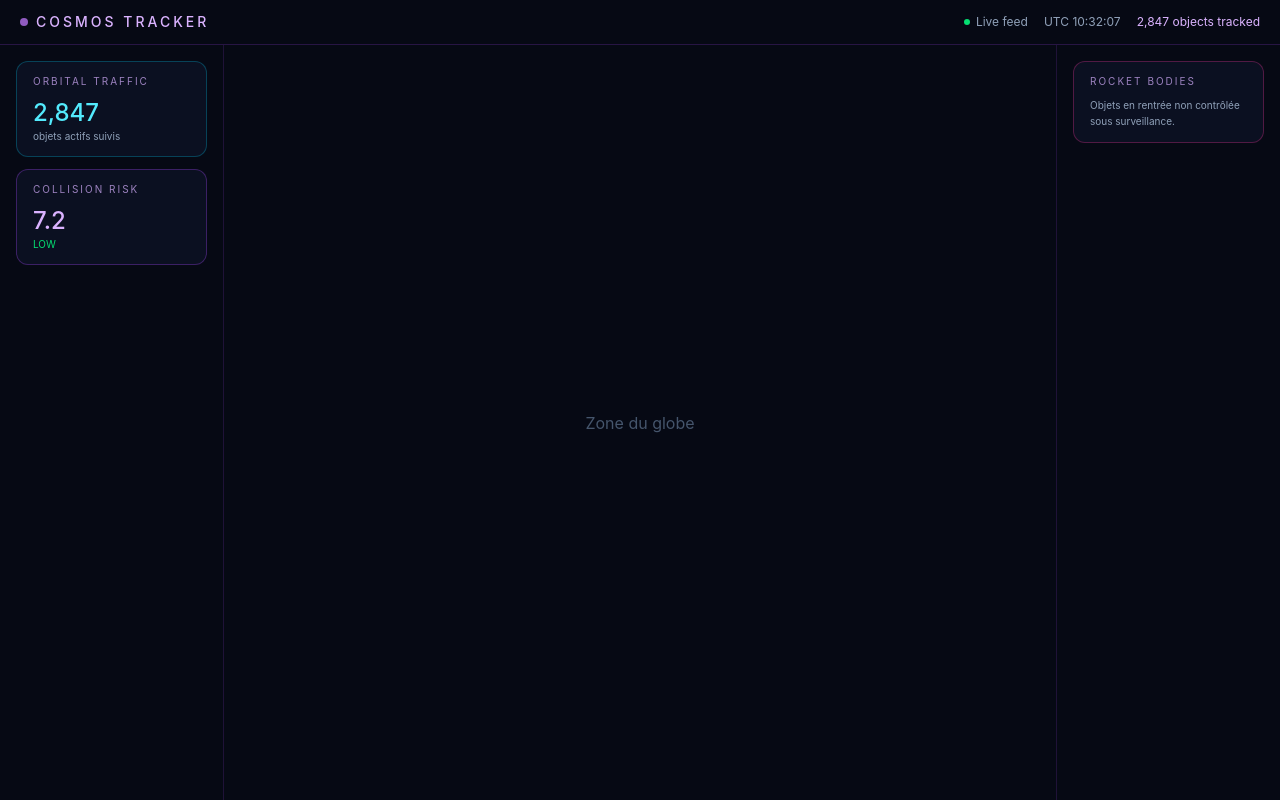
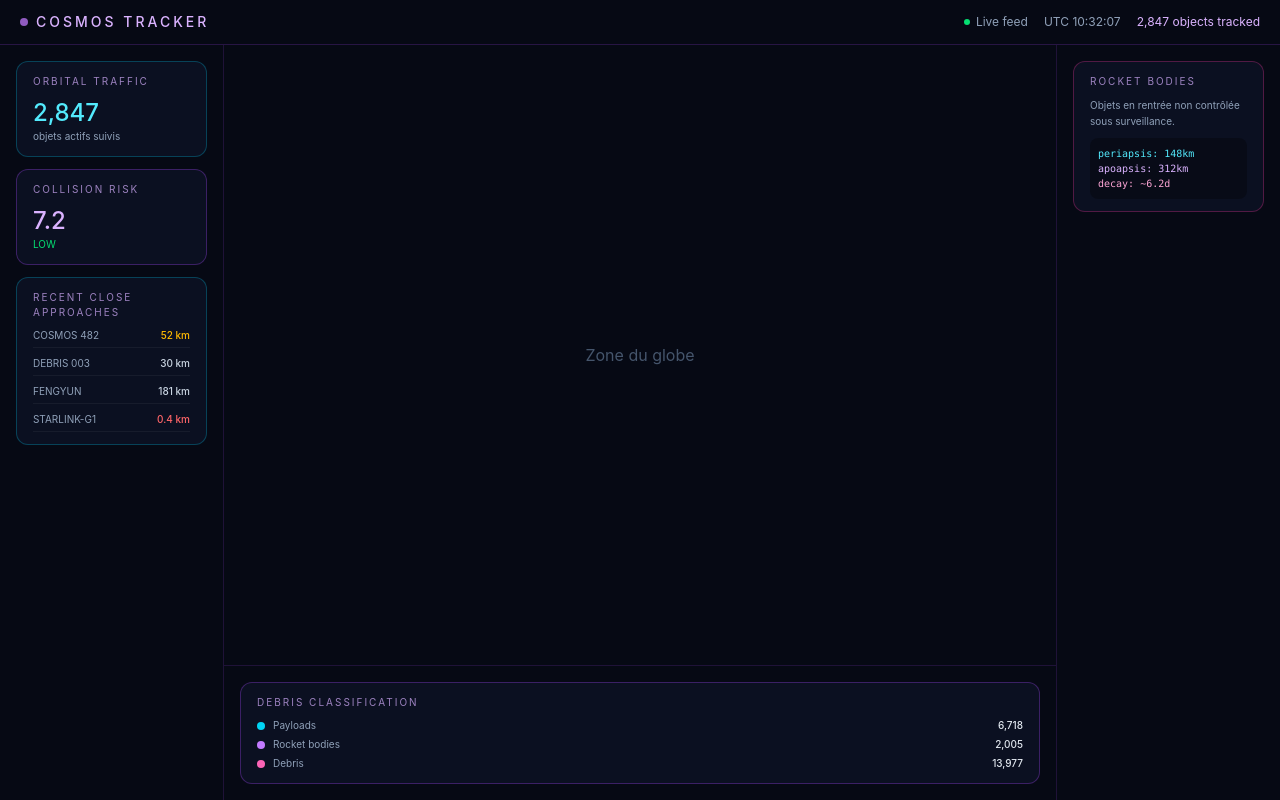
Before and after one commit to RyadBenrais/COSMOSTRAKER, a React (Vite) app: page / in a window 1280 px wide. Built offline with nearby package versions, Linux system fonts and the light colour scheme.

Commit message:
Ajout panneaux Recent Close Approaches et Debris Classification

```diff
--- a/src/components/Dashboard.tsx
+++ b/src/components/Dashboard.tsx
@@ -7,6 +7,7 @@ function Dashboard() {
       <TopBar />
 
       <main className="flex flex-1 overflow-hidden">
+
         <aside className="w-56 border-r border-purple-500/15 p-4 flex flex-col gap-3">
           <Panel title="Orbital Traffic" accent="cyan">
             <p className="text-2xl font-medium text-cyan-300">2,847</p>
@@ -17,10 +18,47 @@ function Dashboard() {
             <p className="text-2xl font-medium text-purple-300">7.2</p>
             <p className="text-[10px] text-green-400">LOW</p>
           </Panel>
+
+          <Panel title="Recent Close Approaches" accent="cyan">
+            <div className="flex flex-col gap-2">
+              {[
+                { name: 'COSMOS 482', dist: '52 km', color: 'text-amber-400' },
+                { name: 'DEBRIS 003', dist: '30 km', color: 'text-slate-300' },
+                { name: 'FENGYUN', dist: '181 km', color: 'text-slate-300' },
+                { name: 'STARLINK-G1', dist: '0.4 km', color: 'text-red-400' },
+              ].map((item) => (
+                <div key={item.name} className="flex justify-between items-center border-b border-white/5 pb-1">
+                  <span className="text-[10px] text-slate-400">{item.name}</span>
+                  <span className={`text-[10px] font-medium ${item.color}`}>{item.dist}</span>
+                </div>
+              ))}
+            </div>
+          </Panel>
         </aside>
 
-        <section className="flex-1 flex items-center justify-center">
-          <p className="text-slate-600">Zone du globe</p>
+        <section className="flex flex-col flex-1 overflow-hidden">
+          <div className="flex-1 flex items-center justify-center">
+            <p className="text-slate-600">Zone du globe</p>
+          </div>
+          <div className="p-4 border-t border-purple-500/15">
+            <Panel title="Debris Classification" accent="purple">
+              <div className="flex gap-4 items-center">
+                <div className="flex flex-col gap-1 flex-1">
+                  {[
+                    { label: 'Payloads', val: '6,718', color: 'bg-cyan-400' },
+                    { label: 'Rocket bodies', val: '2,005', color: 'bg-purple-400' },
+                    { label: 'Debris', val: '13,977', color: 'bg-pink-400' },
+                  ].map((item) => (
+                    <div key={item.label} className="flex items-center gap-2">
+                      <div className={`w-2 h-2 rounded-full ${item.color}`} />
+                      <span className="text-[10px] text-slate-400 flex-1">{item.label}</span>
+                      <span className="text-[10px] font-medium text-slate-200">{item.val}</span>
+                    </div>
+                  ))}
+                </div>
+              </div>
+            </Panel>
+          </div>
         </section>
 
         <aside className="w-56 border-l border-purple-500/15 p-4 flex flex-col gap-3">
@@ -28,8 +66,14 @@ function Dashboard() {
             <p className="text-[10px] text-slate-400 leading-relaxed">
               Objets en rentrée non contrôlée sous surveillance.
             </p>
+            <div className="mt-2 bg-black/30 rounded-lg p-2 font-mono">
+              <p className="text-[10px] text-cyan-300">periapsis: 148km</p>
+              <p className="text-[10px] text-purple-300">apoapsis: 312km</p>
+              <p className="text-[10px] text-pink-300">decay: ~6.2d</p>
+            </div>
           </Panel>
         </aside>
+
       </main>
     </div>
   )
```
